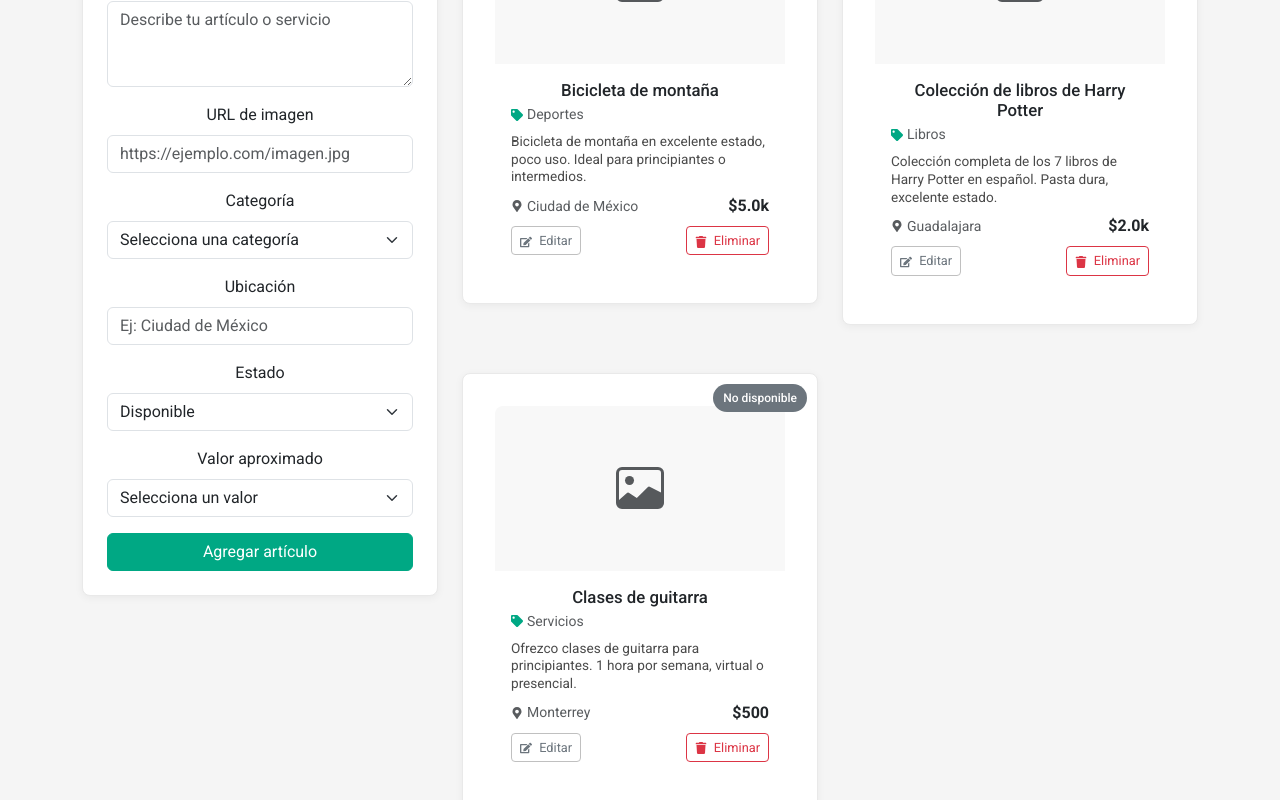
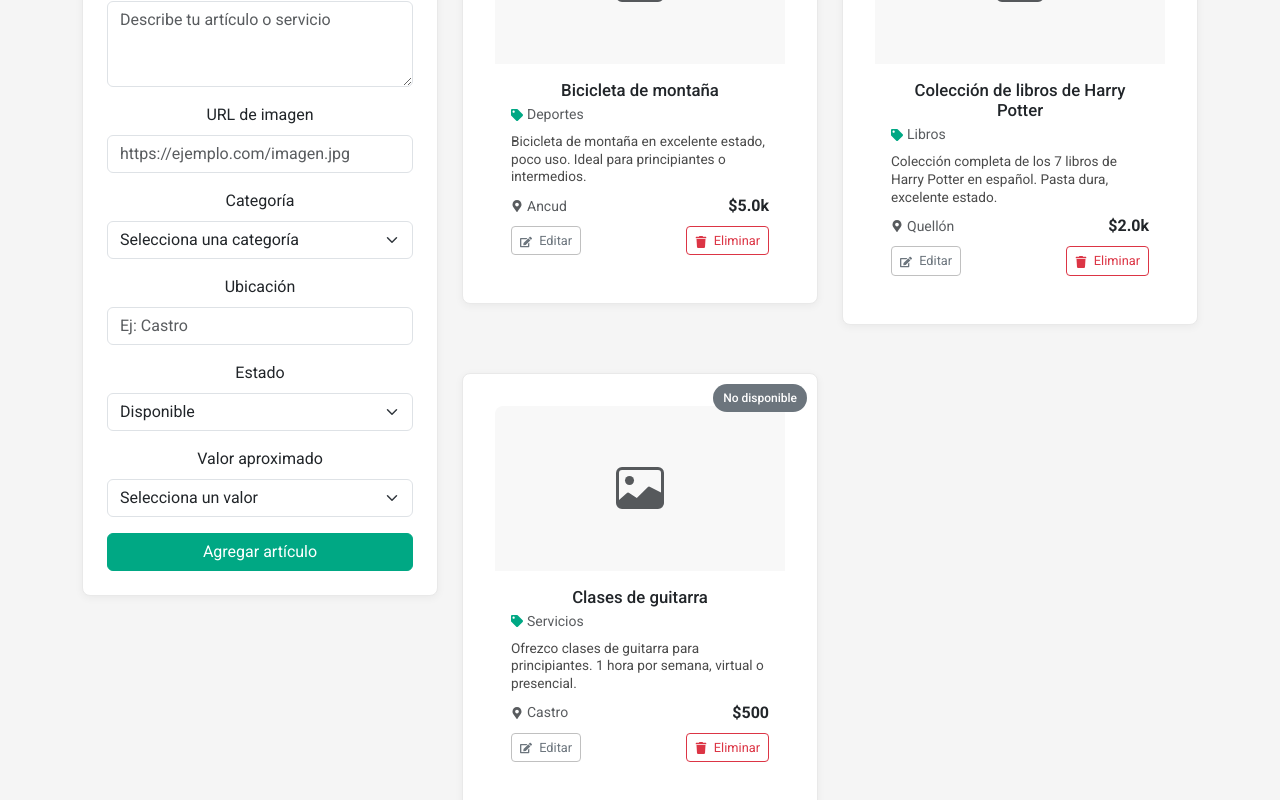
Before and after one commit to Traukit0/trueq, a React (Vite) app in the folder frontend/: page / in a window 1280 px wide. Shown: the part 432-1232 px from the top of the page. Built offline with nearby package versions, Linux system fonts and the light colour scheme.

Commit message:
Cambios menores en el planilla de frontend

```diff
--- a/frontend/src/App.jsx
+++ b/frontend/src/App.jsx
@@ -12,7 +12,7 @@ function App() {
       description: 'Bicicleta de montaña en excelente estado, poco uso. Ideal para principiantes o intermedios.',
       imageUrl: '',
       category: 'Deportes',
-      location: 'Ciudad de México',
+      location: 'Ancud',
       status: 'Disponible',
       value: '$5.0k'
     },
@@ -22,7 +22,7 @@ function App() {
       description: 'Colección completa de los 7 libros de Harry Potter en español. Pasta dura, excelente estado.',
       imageUrl: '',
       category: 'Libros',
-      location: 'Guadalajara',
+      location: 'Quellón',
       status: 'Disponible',
       value: '$2.0k'
     },
@@ -32,7 +32,7 @@ function App() {
       description: 'Ofrezco clases de guitarra para principiantes. 1 hora por semana, virtual o presencial.',
       imageUrl: '',
       category: 'Servicios',
-      location: 'Monterrey',
+      location: 'Castro',
       status: 'No disponible',
       value: '$500'
     }
--- a/frontend/src/components/ArticleForm.jsx
+++ b/frontend/src/components/ArticleForm.jsx
@@ -113,7 +113,7 @@ const ArticleForm = ({ onAddArticle }) => {
             className="form-control"
             id="location"
             name="location"
-            placeholder="Ej: Ciudad de México"
+            placeholder="Ej: Castro"
             value={formData.location}
             onChange={handleChange}
           />
```
